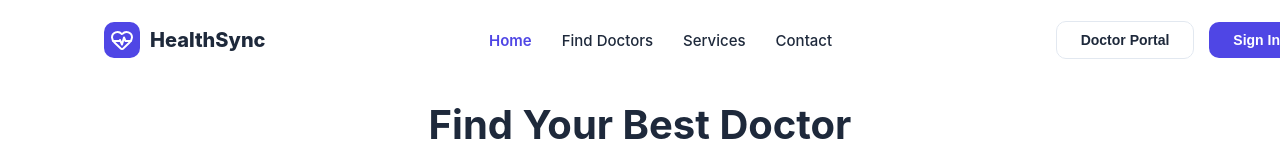
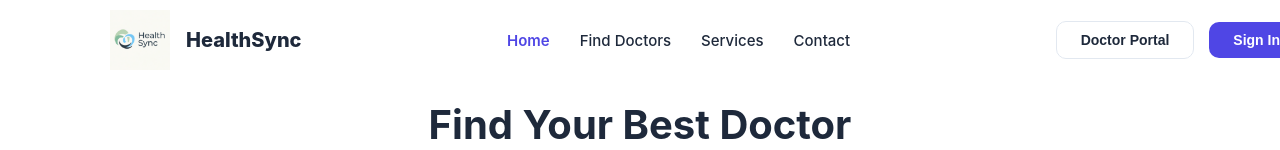
Before and after one commit to DarkEgale/ASAR-ALO-, a React (Create React App) app: page / in a window 1280 px wide. Shown: the top 150 px of the page. Built offline with nearby package versions, Linux system fonts and the light colour scheme; no server answers.

Commit message:
icon change

```diff
--- a/src/Components/Common/NavBar/Navbar.jsx
+++ b/src/Components/Common/NavBar/Navbar.jsx
@@ -2,6 +2,7 @@ import React, { useState, useEffect } from 'react';
 import { Link, NavLink, useNavigate } from 'react-router-dom';
 import { HeartPulse, Menu, X, LogIn } from 'lucide-react';
 import './Navbar.scss';
+
 
 const Navbar = () => {
     const [scrolled, setScrolled] = useState(false);
@@ -24,7 +25,11 @@ const Navbar = () => {
                 {/* Brand Logo */}
                 <div className="nav-logo" onClick={() => navigate('/')}>
                     <div className="logo-box">
-                        <HeartPulse size={24} />
+                        <img
+                            src="/app-logo192.png"
+                            alt="Health Sync Logo"
+                            style={{ width: '60px', height: '60px' }}
+                        />
                     </div>
                     <h2>HealthSync</h2>
                 </div>
--- a/src/Components/Common/NavBar/Navbar.scss
+++ b/src/Components/Common/NavBar/Navbar.scss
@@ -36,7 +36,7 @@
             z-index: 1002; // লোগো যেন সবসময় উপরে থাকে
 
             .logo-box {
-                background: var(--primary-color);
+                background: none;
                 color: white;
                 padding: 6px;
                 border-radius: var(--radius-md);
```
Also changed, not shown: public/app-logo192.png (added), public/app-logo512.png (deleted), public/manifest.json.
